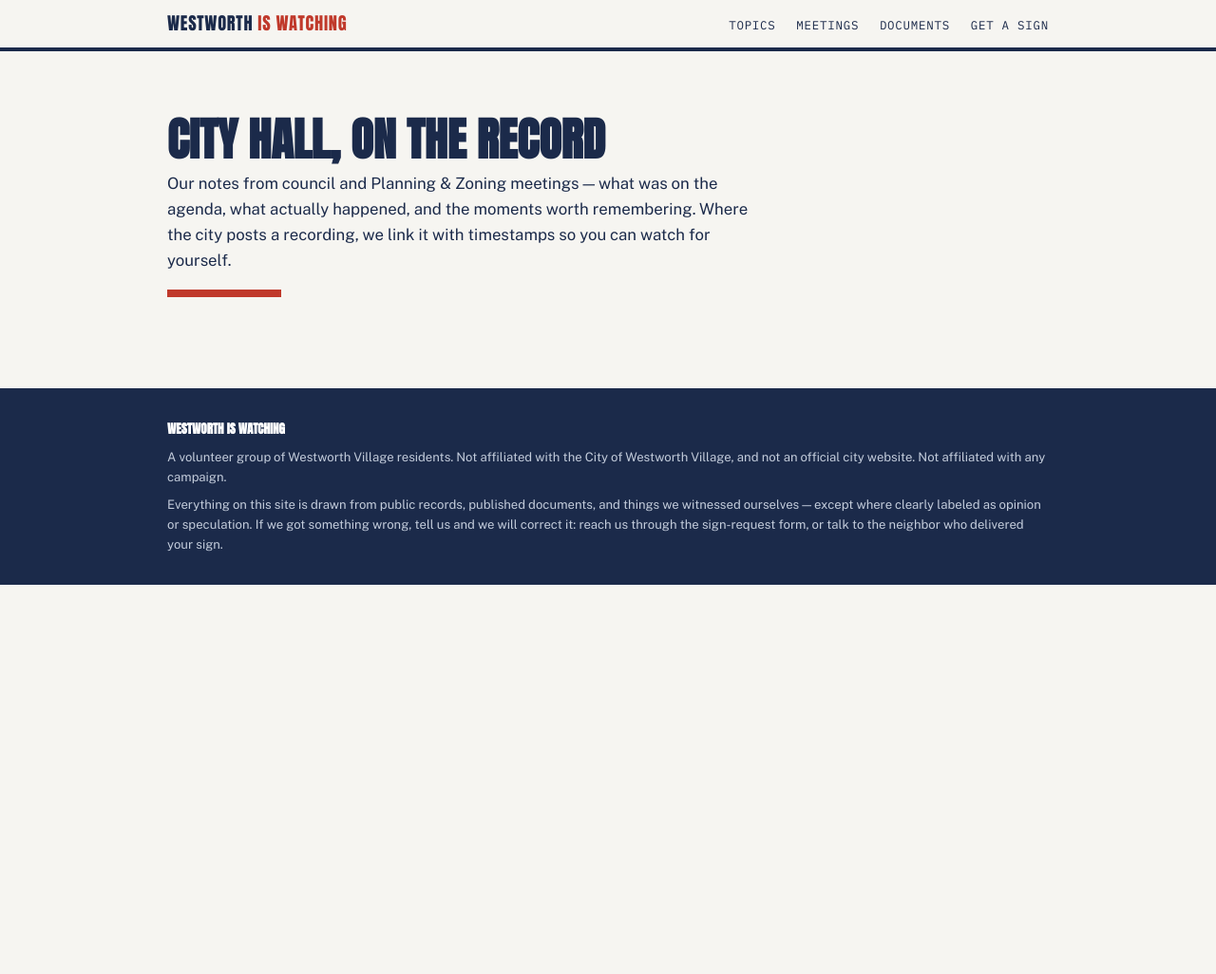
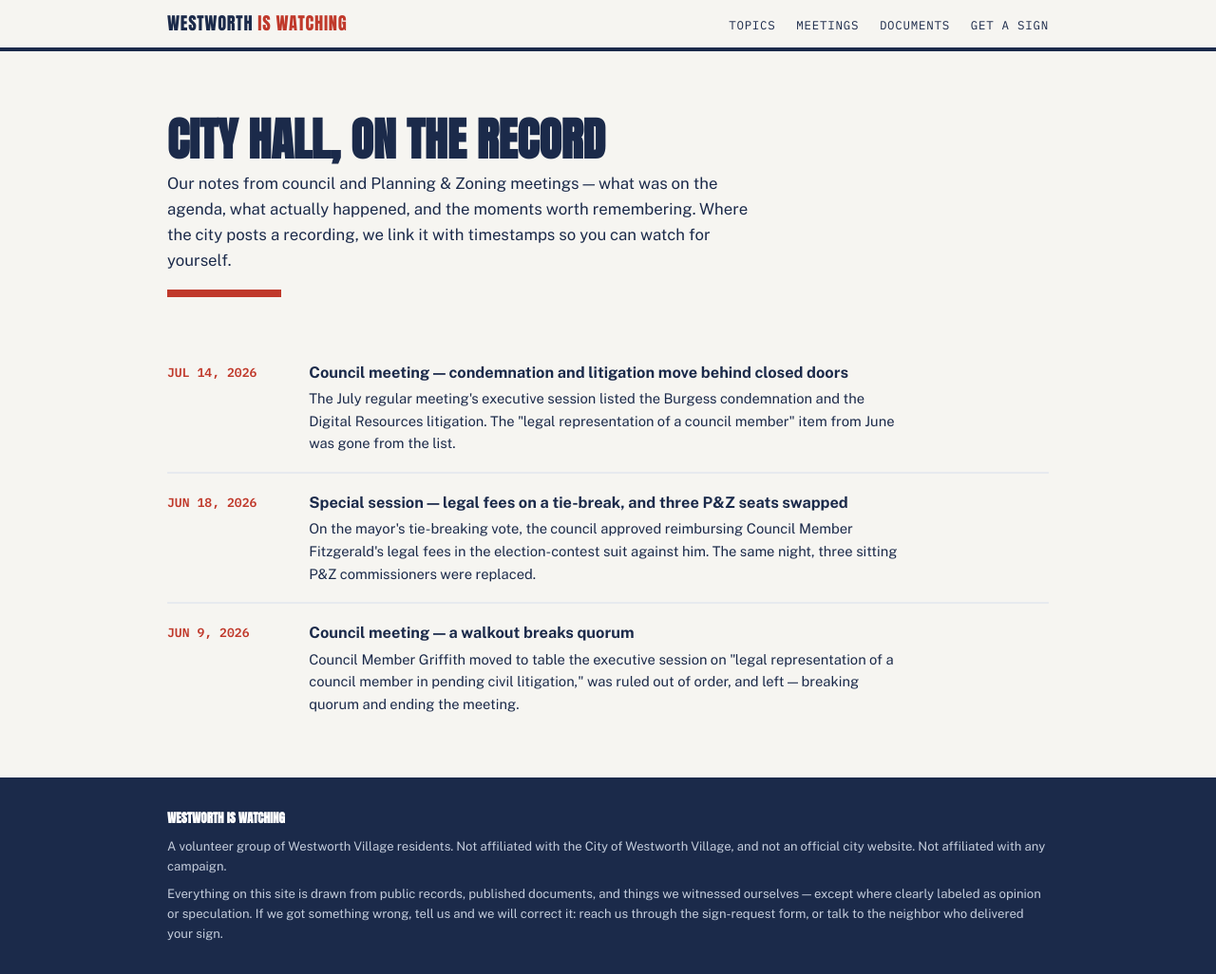
Before and after one commit to cvaughan28/westworth-is-watching, a Jekyll site: the page built from meetings/index.md, in a window 1280 px wide and 1026 px high. Shown: the whole window at 95% size. Built offline with Jekyll 4.4.1, drawn with Linux system fonts in a browser that asks for light colours.

Commit message:
Fix topic and meeting lists not showing

```diff
--- a/index.html
+++ b/index.html
@@ -90,7 +90,7 @@ layout: default
   <span class="eyebrow">The full story</span>
   <h2>Catch up by topic</h2>
   <div class="cardlist">
-    {% assign topic_pages = site.pages | where_exp: "p", "p.dir == '/topics/'" | where_exp: "p", "p.name != 'index.md'" | sort: "order" %}
+    {% assign topic_pages = site.pages | where_exp: "p", "p.path contains 'topics/'" | where_exp: "p", "p.name != 'index.md'" | sort: "order" %}
     {% for t in topic_pages %}
     <a class="topic-card" href="{{ t.url | relative_url }}">
       <h3>{{ t.title }}</h3>
--- a/meetings/index.md
+++ b/meetings/index.md
@@ -11,7 +11,7 @@ title: Meetings
 </div>
 
 <section>
-  {% assign meeting_pages = site.pages | where_exp: "p", "p.dir == '/meetings/'" | where_exp: "p", "p.name != 'index.md'" | sort: "date" | reverse %}
+  {% assign meeting_pages = site.pages | where_exp: "p", "p.path contains 'meetings/'" | where_exp: "p", "p.name != 'index.md'" | sort: "date" | reverse %}
   {% for m in meeting_pages %}
   <div class="meeting-row">
     <div class="date">{{ m.date | date: "%b %-d, %Y" | upcase }}</div>
```
Also changed, not shown: topics/index.md (+1 -1 lines).
